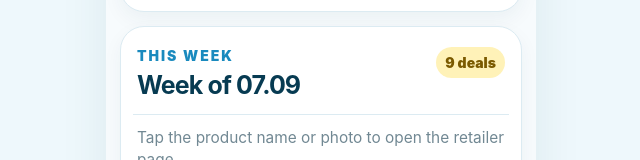
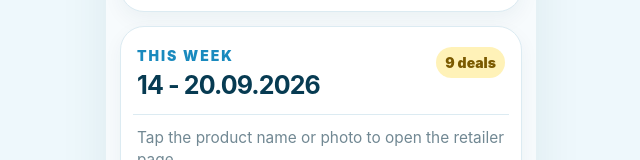
Before and after one commit to 2gg76gcndx-coder/gugubasel, a plain HTML site: page index.html in a window 1280 px wide. Shown: the part 409-569 px from the top of the page, without its empty margins (319-959 px from the left). Drawn offline with Linux system fonts and the light colour scheme.

Commit message:
Update week heading to reflect new date range

```diff
--- a/index.html
+++ b/index.html
@@ -127,7 +127,7 @@ html,body{max-width:100%;overflow-x:hidden} .app-shell{width:100%;max-width:430p
         <div class="week-head">
           <div>
             <p class="eyebrow">THIS WEEK</p>
-            <h2>Week of 07.09</h2>
+            <h2>14 - 20.09.2026</h2>
           </div>
           <span class="week-chip">9 deals</span>
         </div>
```
